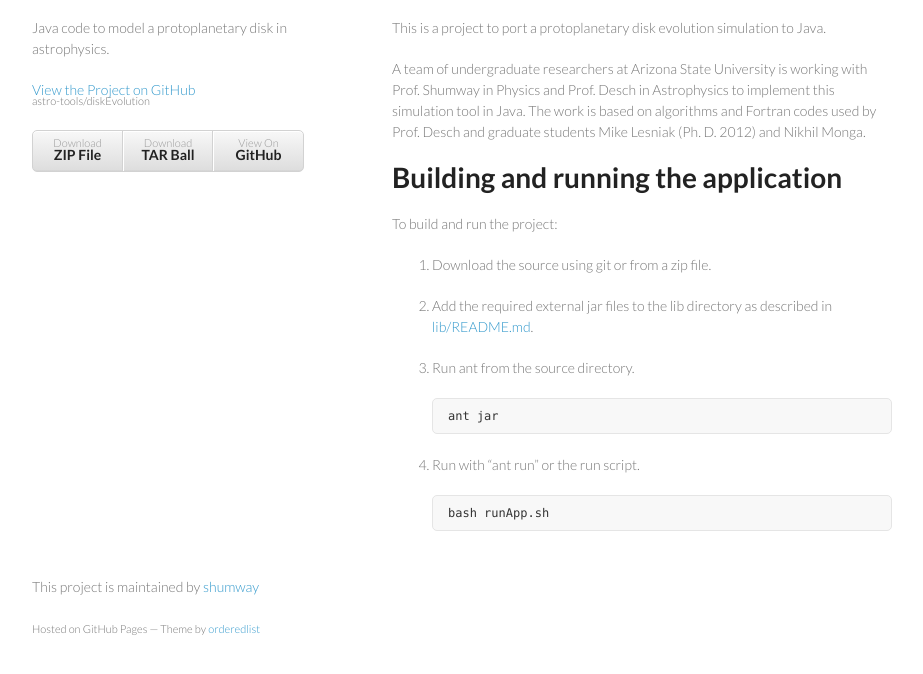
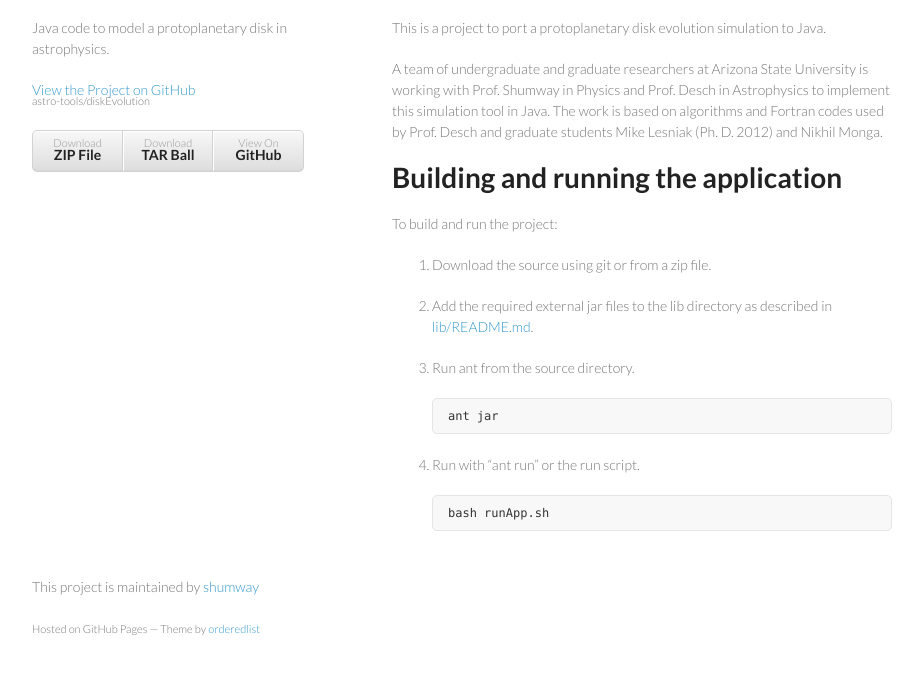
Before and after one commit to astro-tools/diskEvolution, a plain HTML site: page index.html in a window 1280 px wide. Shown: the part 92-766 px from the top of the page, without its empty margins (178-1101 px from the left). Drawn offline with Linux system fonts and the light colour scheme.

Commit message:
Edited index.html.

```diff
--- a/index.html
+++ b/index.html
@@ -29,7 +29,7 @@
 
 <p>This is a project to port a protoplanetary disk evolution simulation to Java.</p>
 
-<p>A team of undergraduate researchers at Arizona State University
+<p>A team of undergraduate and graduate researchers at Arizona State University
 is working with Prof. Shumway in Physics and
 Prof. Desch in Astrophysics to implement this simulation tool in Java.
 The work is based on algorithms and Fortran codes used by Prof. Desch
```
